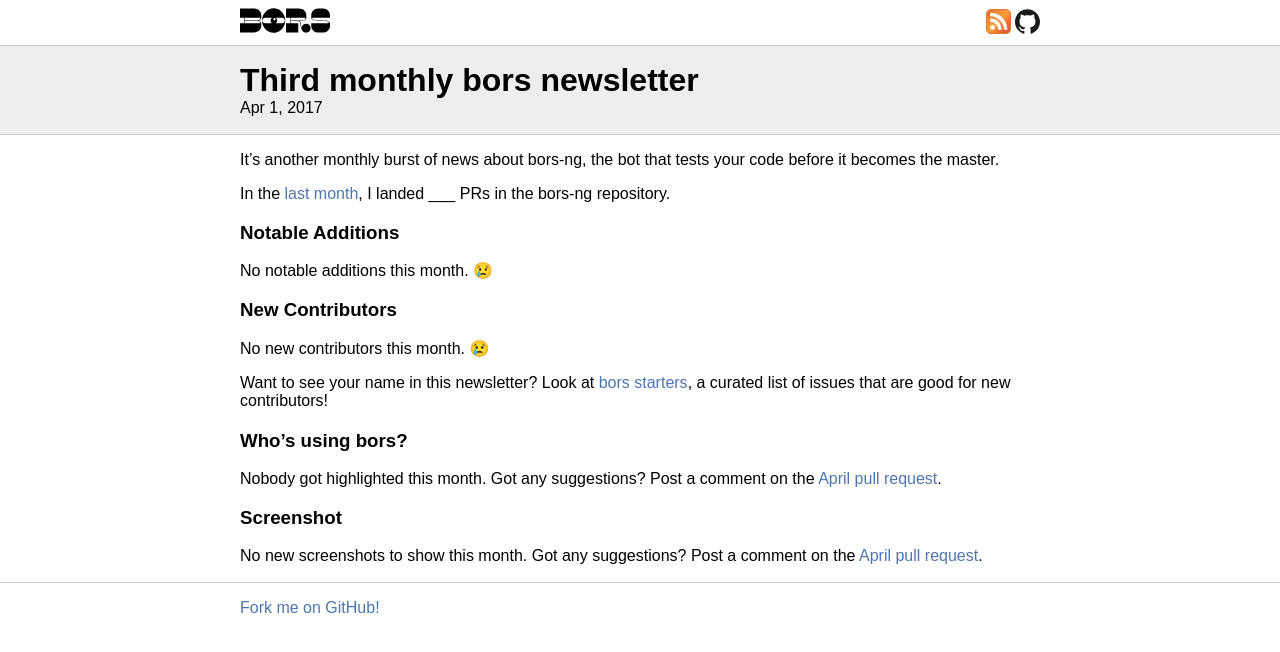
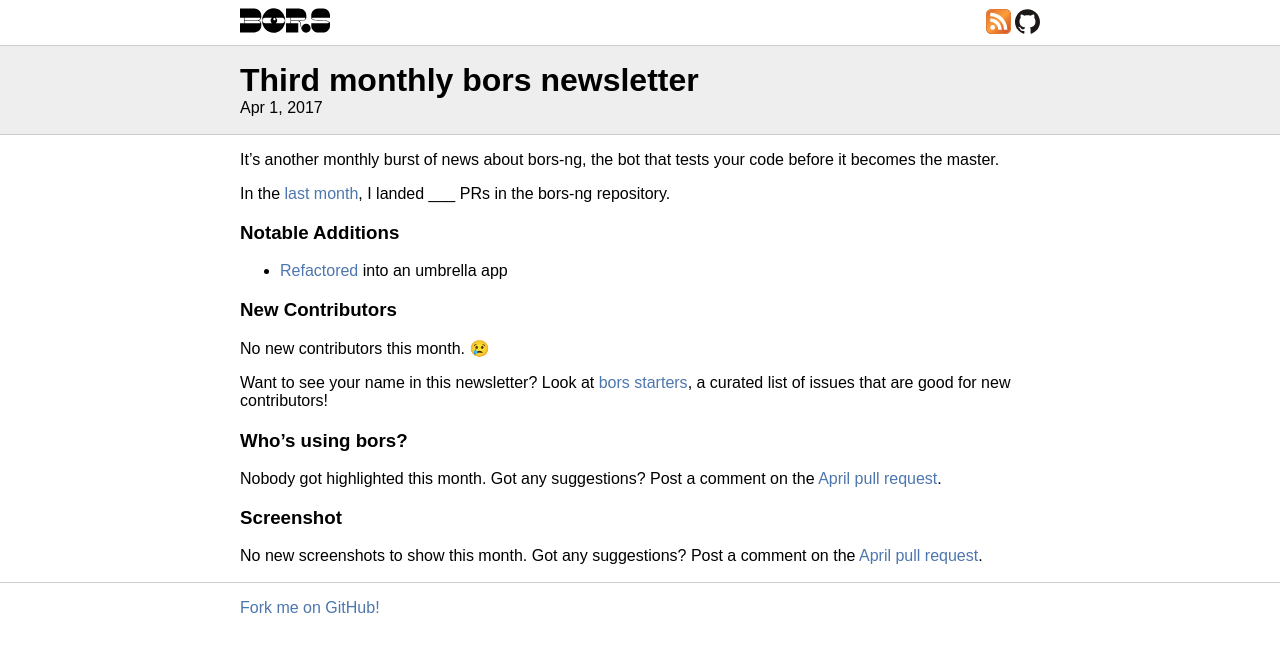
Before and after one commit to bors-ng/bors-ng.github.io, a Jekyll site: the page built from _posts/2017-04-01-tmib-03.md, in a window 1280 px wide. Shown: the top 652 px of the page. Built offline with Jekyll 4.4.1, drawn with Linux system fonts in a browser that asks for light colours.

Commit message:
Refactored into an umbrella app

```diff
--- a/_posts/2017-04-01-tmib-03.md
+++ b/_posts/2017-04-01-tmib-03.md
@@ -14,7 +14,8 @@
 
 ### Notable Additions
 
-No notable additions this month. 😢
+* [Refactored](https://github.com/bors-ng/bors-ng/pull/111) into an umbrella app
+
 
 ### New Contributors
 
```
